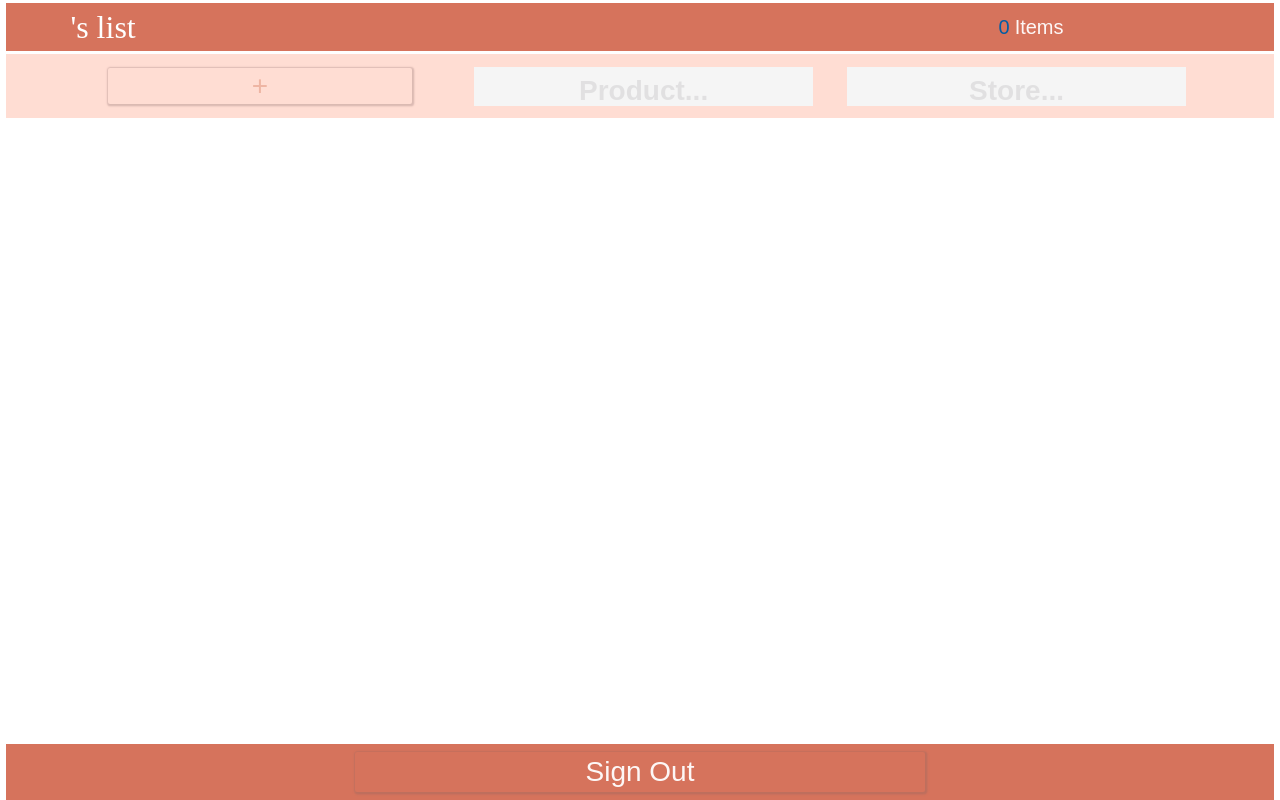
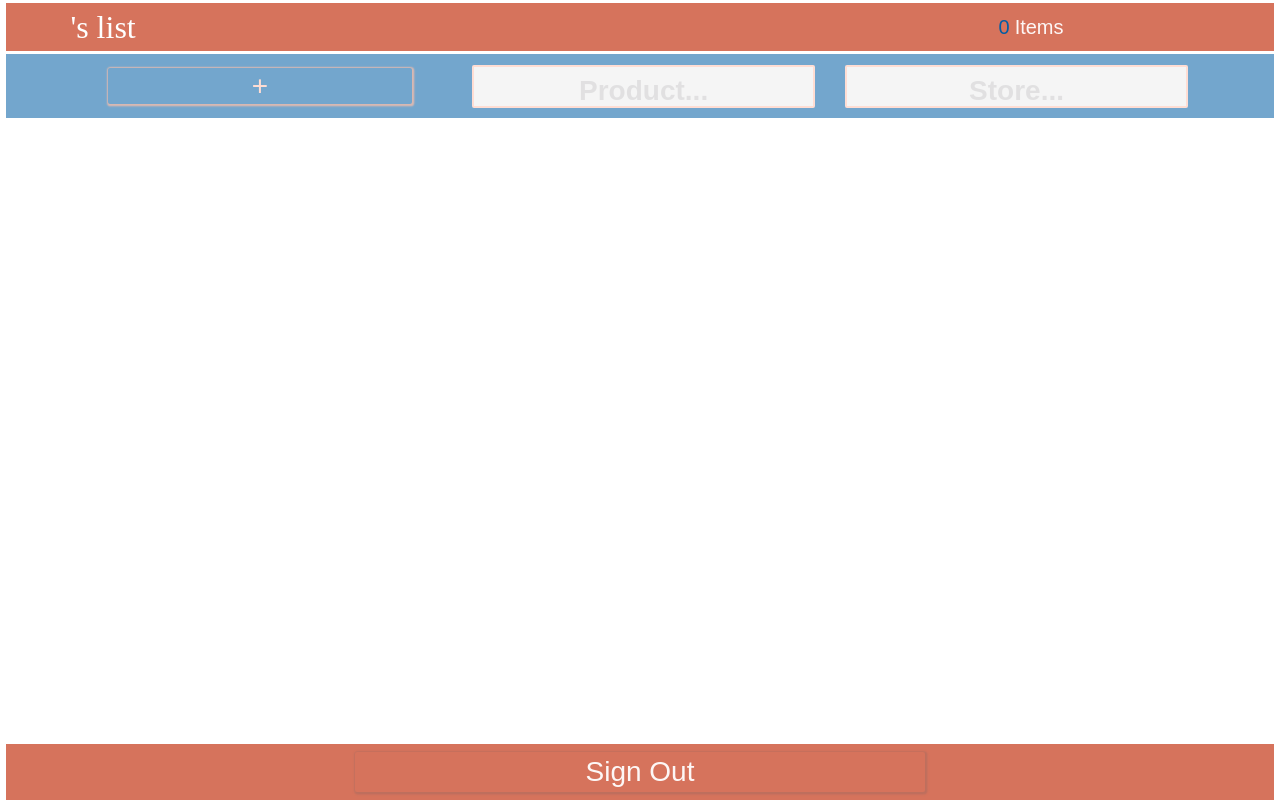
Before and after one commit to lailys/2Shop, a React (Create React App) app: page /your-list in a window 1280 px wide. Built offline with nearby package versions, Linux system fonts and the light colour scheme; a web font is replaced by a local one; what aws-amplify would draw is missing.

Commit message:
initial commit

```diff
--- a/src/App.css
+++ b/src/App.css
@@ -113,7 +113,7 @@
 
   .menu {
     margin: 0 .4vh .4vh .4vh;
-    background-color: #FFDDD3;
+    background-color: #73A6CD;
     height: 8vh;
     width: 99vw;
     color: #fdf7f6;
@@ -134,9 +134,9 @@
   }
 
   #add-item-btn-main {
- background-color: #FFDDD3;
+ background-color: #73A6CD;
     border:.2vw solid #FFDDD3;
-    color:rgb(238, 181, 163);
+    color:#FFDDD3;
     cursor: pointer;
     box-shadow: .08vh .08vh .2vh .2vh #dbb9b2;
     display: flex;
@@ -153,7 +153,7 @@
   }
 
   #add-item-btn-main:hover {
-    background-color: rgb(250, 208, 195);
+    background-color: rgb(149, 186, 214);
     color: #faece9;
   }
 
@@ -199,13 +199,13 @@
     position: absolute;
     bottom: 8.6vh;
     height: 75vh;
-    width: 98vw;
+    width: 96vw;
     overflow-y: scroll;
     overflow-x: hidden;
 
   }
   .each-item {
-    background-color: #FFDDD3;
+    background-color: white;
     display: flex;
     margin-bottom: 1vh;
     align-items: center;
@@ -340,7 +340,7 @@
 
   .button.add {
     color: #faece9;
-    box-shadow: .1vh .1vh .1vh .1vh #e6c6bf;
+    box-shadow: .1vh .1vh .1vh .1vh rgb(223, 169, 156);
     cursor: pointer;
     display: flex;
     justify-content: center;
@@ -356,7 +356,7 @@
 
   .button.subtract {
     color: #faece9;
-    box-shadow: .1vh .1vh .1vh .1vh #e6c6bf;
+    box-shadow: .1vh .1vh .1vh .1vh #73A6CD;
     cursor: pointer;
     display: flex;
     justify-content: center;
```
